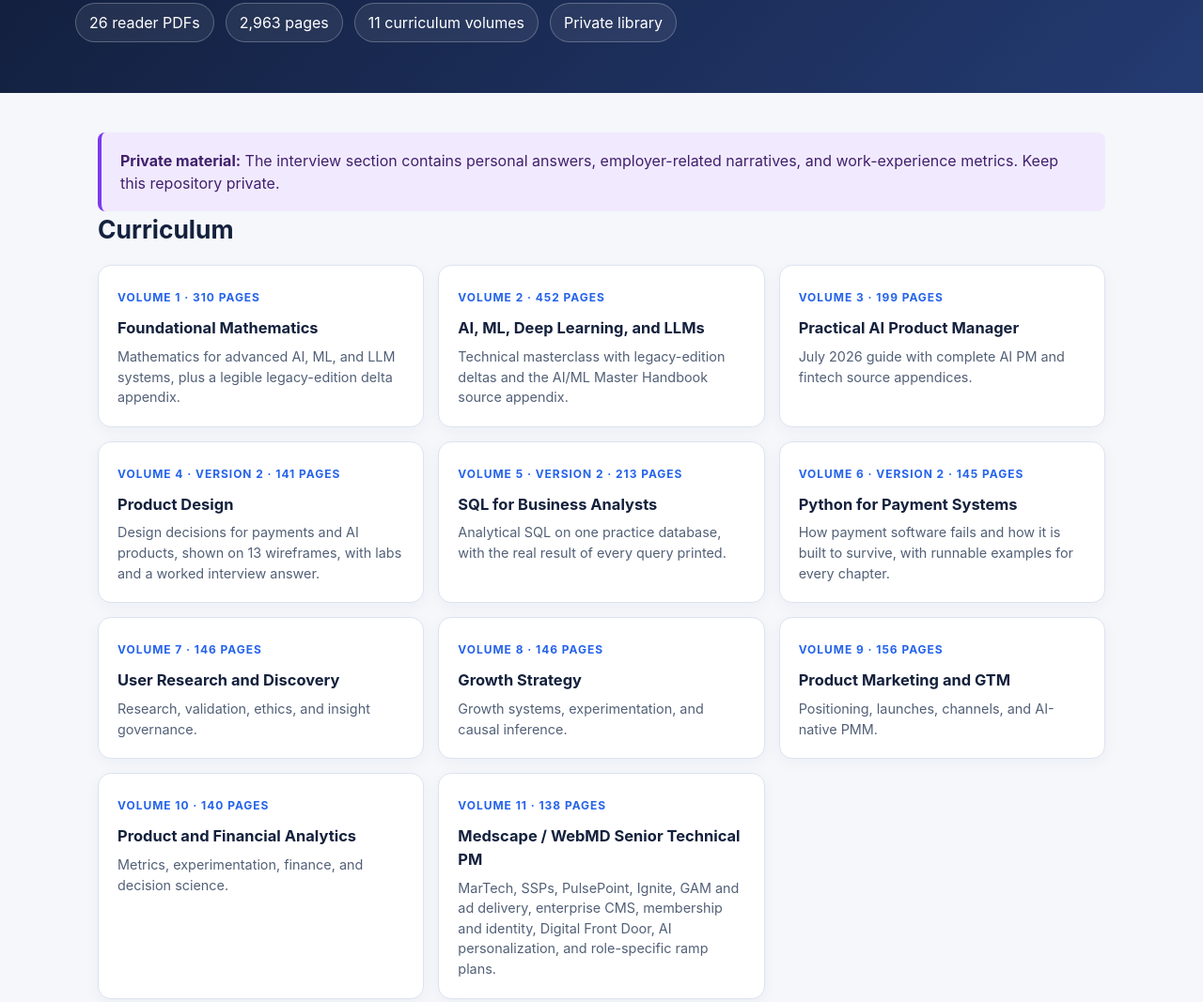
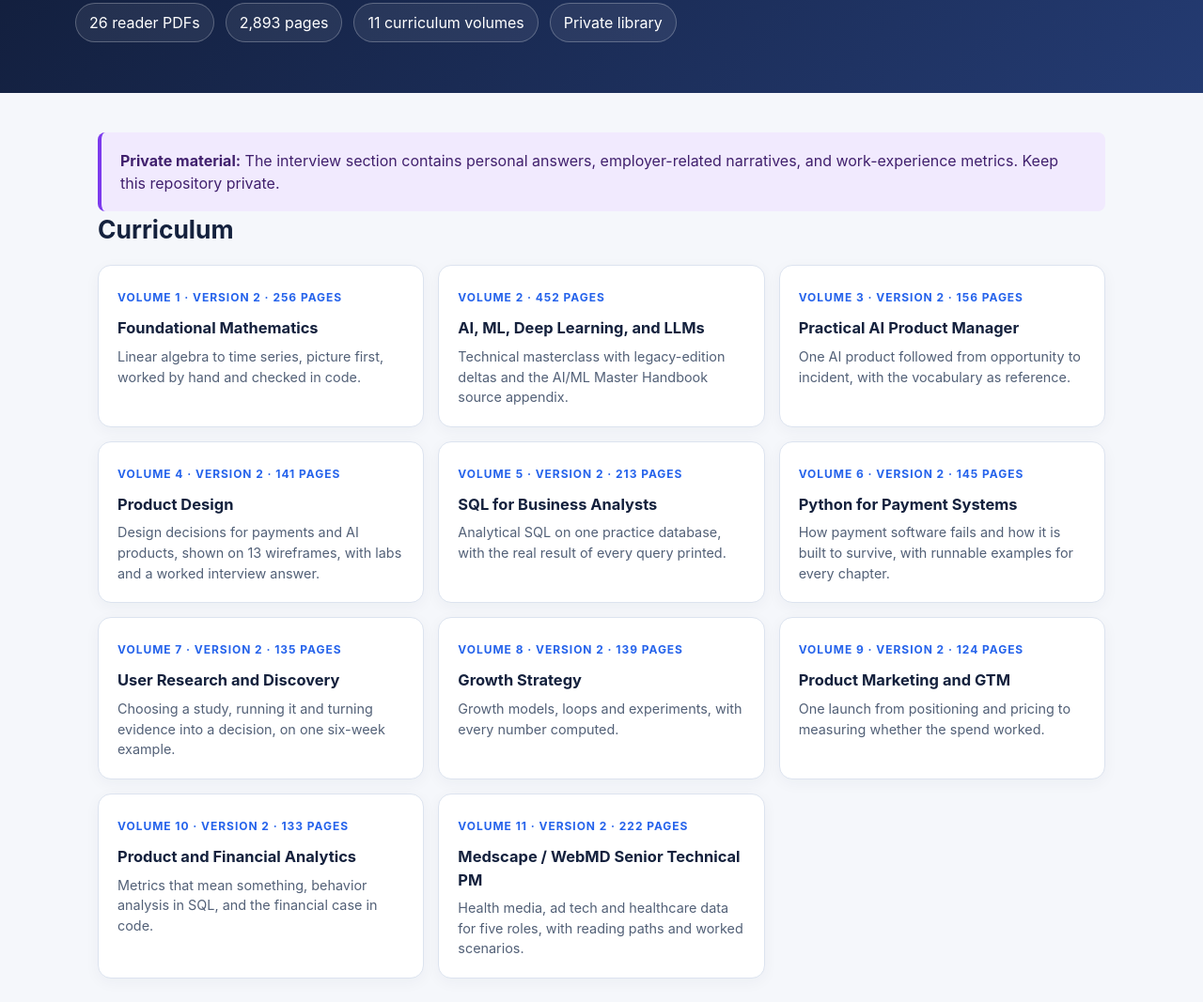
Before and after one commit to PrabPM/pm-ai-master-library, a plain HTML site: page index.html in a window 1280 px wide. Shown: the part 231-1298 px from the top of the page at 94% size. Drawn offline with Linux system fonts and the light colour scheme.

Commit message:
Update README, catalog and index for Volumes 1, 3 and 7-11
Co-Authored-By: Claude Opus 5.5 <noreply@anthropic.com>

```diff
--- a/index.html
+++ b/index.html
@@ -32,22 +32,22 @@
 <header><div>
   <h1>PM + AI Master Library</h1>
   <p>The private canonical library for technical study, product-management mastery, interview preparation, and portfolio storytelling.</p>
-  <div class="stats"><span class="stat">26 reader PDFs</span><span class="stat">2,963 pages</span><span class="stat">11 curriculum volumes</span><span class="stat">Private library</span></div>
+  <div class="stats"><span class="stat">26 reader PDFs</span><span class="stat">2,893 pages</span><span class="stat">11 curriculum volumes</span><span class="stat">Private library</span></div>
 </div></header>
 <main>
   <div class="notice"><strong>Private material:</strong> The interview section contains personal answers, employer-related narratives, and work-experience metrics. Keep this repository private.</div>
   <section><h2>Curriculum</h2><div class="grid">
-    <a class="card" href="01-curriculum/01-ai-ml-foundations/volume-1-foundational-mathematics-primer.pdf"><span class="tag">Volume 1 · 310 pages</span><h3>Foundational Mathematics</h3><div class="meta">Mathematics for advanced AI, ML, and LLM systems, plus a legible legacy-edition delta appendix.</div></a>
+    <a class="card" href="01-curriculum/01-ai-ml-foundations/volume-1-foundational-mathematics-primer-v2.pdf"><span class="tag">Volume 1 · Version 2 · 256 pages</span><h3>Foundational Mathematics</h3><div class="meta">Linear algebra to time series, picture first, worked by hand and checked in code.</div></a>
     <a class="card" href="01-curriculum/01-ai-ml-foundations/volume-2-ai-ml-dl-llms-pm-masterclass-expanded.pdf"><span class="tag">Volume 2 · 452 pages</span><h3>AI, ML, Deep Learning, and LLMs</h3><div class="meta">Technical masterclass with legacy-edition deltas and the AI/ML Master Handbook source appendix.</div></a>
-    <a class="card" href="01-curriculum/02-ai-product-management/volume-3-practical-ai-product-manager-field-guide-july-2026.pdf"><span class="tag">Volume 3 · 199 pages</span><h3>Practical AI Product Manager</h3><div class="meta">July 2026 guide with complete AI PM and fintech source appendices.</div></a>
+    <a class="card" href="01-curriculum/02-ai-product-management/volume-3-practical-ai-product-manager-field-guide-v2.pdf"><span class="tag">Volume 3 · Version 2 · 156 pages</span><h3>Practical AI Product Manager</h3><div class="meta">One AI product followed from opportunity to incident, with the vocabulary as reference.</div></a>
     <a class="card" href="01-curriculum/03-product-design/volume-4-product-design-handbook-v2.pdf"><span class="tag">Volume 4 · Version 2 · 141 pages</span><h3>Product Design</h3><div class="meta">Design decisions for payments and AI products, shown on 13 wireframes, with labs and a worked interview answer.</div></a>
     <a class="card" href="01-curriculum/04-sql-and-data/volume-5-sql-handbook-for-business-analysts-v2.pdf"><span class="tag">Volume 5 · Version 2 · 213 pages</span><h3>SQL for Business Analysts</h3><div class="meta">Analytical SQL on one practice database, with the real result of every query printed.</div></a>
     <a class="card" href="01-curriculum/05-python-and-engineering/volume-6-python-handbook-for-payment-systems-v2.pdf"><span class="tag">Volume 6 · Version 2 · 145 pages</span><h3>Python for Payment Systems</h3><div class="meta">How payment software fails and how it is built to survive, with runnable examples for every chapter.</div></a>
-    <a class="card" href="01-curriculum/06-user-research/volume-7-user-research-and-product-discovery-july-2026.pdf"><span class="tag">Volume 7 · 146 pages</span><h3>User Research and Discovery</h3><div class="meta">Research, validation, ethics, and insight governance.</div></a>
-    <a class="card" href="01-curriculum/07-growth/volume-8-growth-strategy-and-experimentation-july-2026.pdf"><span class="tag">Volume 8 · 146 pages</span><h3>Growth Strategy</h3><div class="meta">Growth systems, experimentation, and causal inference.</div></a>
-    <a class="card" href="01-curriculum/08-product-marketing/volume-9-product-marketing-and-go-to-market-july-2026.pdf"><span class="tag">Volume 9 · 156 pages</span><h3>Product Marketing and GTM</h3><div class="meta">Positioning, launches, channels, and AI-native PMM.</div></a>
-    <a class="card" href="01-curriculum/09-product-analytics/volume-10-product-analytics-and-financial-analysis-july-2026.pdf"><span class="tag">Volume 10 · 140 pages</span><h3>Product and Financial Analytics</h3><div class="meta">Metrics, experimentation, finance, and decision science.</div></a>
-    <a class="card" href="01-curriculum/10-medscape-webmd-digital-health/volume-11-medscape-webmd-martech-and-digital-health-field-guide-july-2026.pdf"><span class="tag">Volume 11 · 138 pages</span><h3>Medscape / WebMD Senior Technical PM</h3><div class="meta">MarTech, SSPs, PulsePoint, Ignite, GAM and ad delivery, enterprise CMS, membership and identity, Digital Front Door, AI personalization, and role-specific ramp plans.</div></a>
+    <a class="card" href="01-curriculum/06-user-research/volume-7-user-research-and-product-discovery-v2.pdf"><span class="tag">Volume 7 · Version 2 · 135 pages</span><h3>User Research and Discovery</h3><div class="meta">Choosing a study, running it and turning evidence into a decision, on one six-week example.</div></a>
+    <a class="card" href="01-curriculum/07-growth/volume-8-growth-strategy-and-experimentation-v2.pdf"><span class="tag">Volume 8 · Version 2 · 139 pages</span><h3>Growth Strategy</h3><div class="meta">Growth models, loops and experiments, with every number computed.</div></a>
+    <a class="card" href="01-curriculum/08-product-marketing/volume-9-product-marketing-and-go-to-market-v2.pdf"><span class="tag">Volume 9 · Version 2 · 124 pages</span><h3>Product Marketing and GTM</h3><div class="meta">One launch from positioning and pricing to measuring whether the spend worked.</div></a>
+    <a class="card" href="01-curriculum/09-product-analytics/volume-10-product-analytics-and-financial-analysis-v2.pdf"><span class="tag">Volume 10 · Version 2 · 133 pages</span><h3>Product and Financial Analytics</h3><div class="meta">Metrics that mean something, behavior analysis in SQL, and the financial case in code.</div></a>
+    <a class="card" href="01-curriculum/10-medscape-webmd-digital-health/volume-11-medscape-webmd-martech-and-digital-health-field-guide-v2.pdf"><span class="tag">Volume 11 · Version 2 · 222 pages</span><h3>Medscape / WebMD Senior Technical PM</h3><div class="meta">Health media, ad tech and healthcare data for five roles, with reading paths and worked scenarios.</div></a>
   </div></section>
   <section><h2>Interview Preparation</h2><div class="grid">
     <a class="card" href="02-interview-preparation/01-generic-pm/generic-pm-interview-questions.pdf"><span class="tag private">Personal · 26 pages</span><h3>Generic PM Questions</h3><div class="meta">Product sense, execution, strategy, and behavioral answers.</div></a>
```
Also changed, not shown: catalog/library-manifest.csv (+7 -7 lines), README.md.
